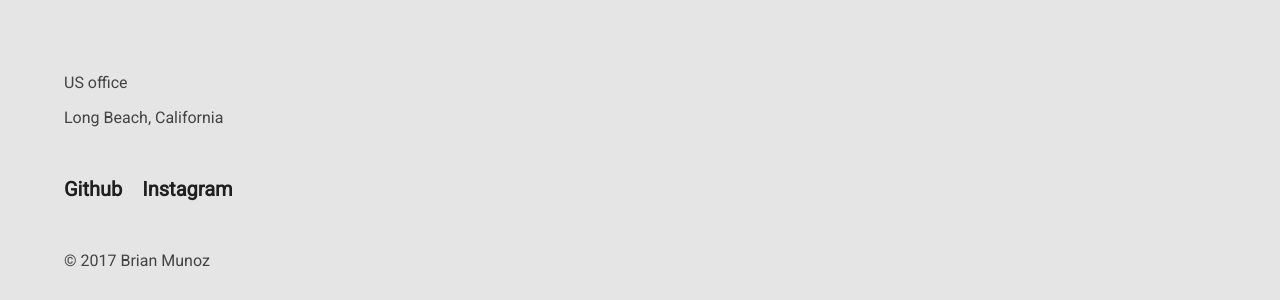
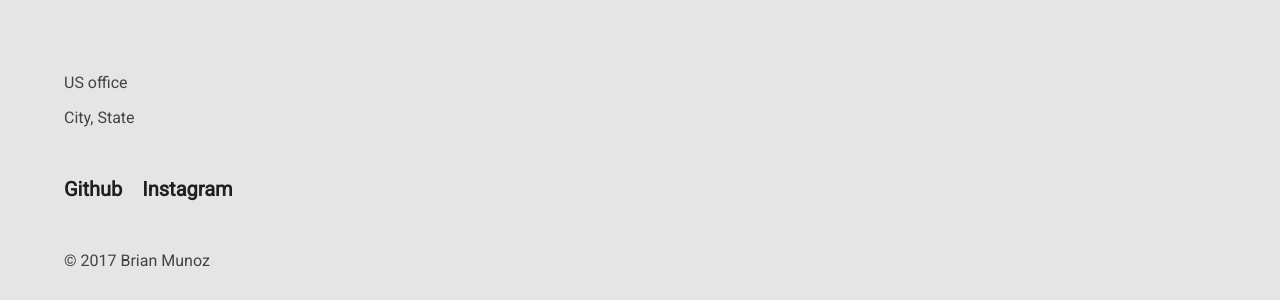
Before and after one commit to colorlessenergy/water, a Jekyll site: the page built from index.html, in a window 1280 px wide. Shown: the part 2030-2330 px from the top of the page. Built offline with Jekyll 4.4.1, drawn with Linux system fonts in a browser that asks for light colours.

Commit message:
small change

```diff
--- a/_includes/footer.html
+++ b/_includes/footer.html
@@ -1,6 +1,6 @@
 <footer>
   <p class="location">US office</p>
-  <p>Long Beach, California</p>
+  <p>City, State</p>
   <ul>
     <li><a href="#">Github</a></li>
     <li><a href="#">Instagram</a></li>
```
Also changed, not shown: 2 other files.
